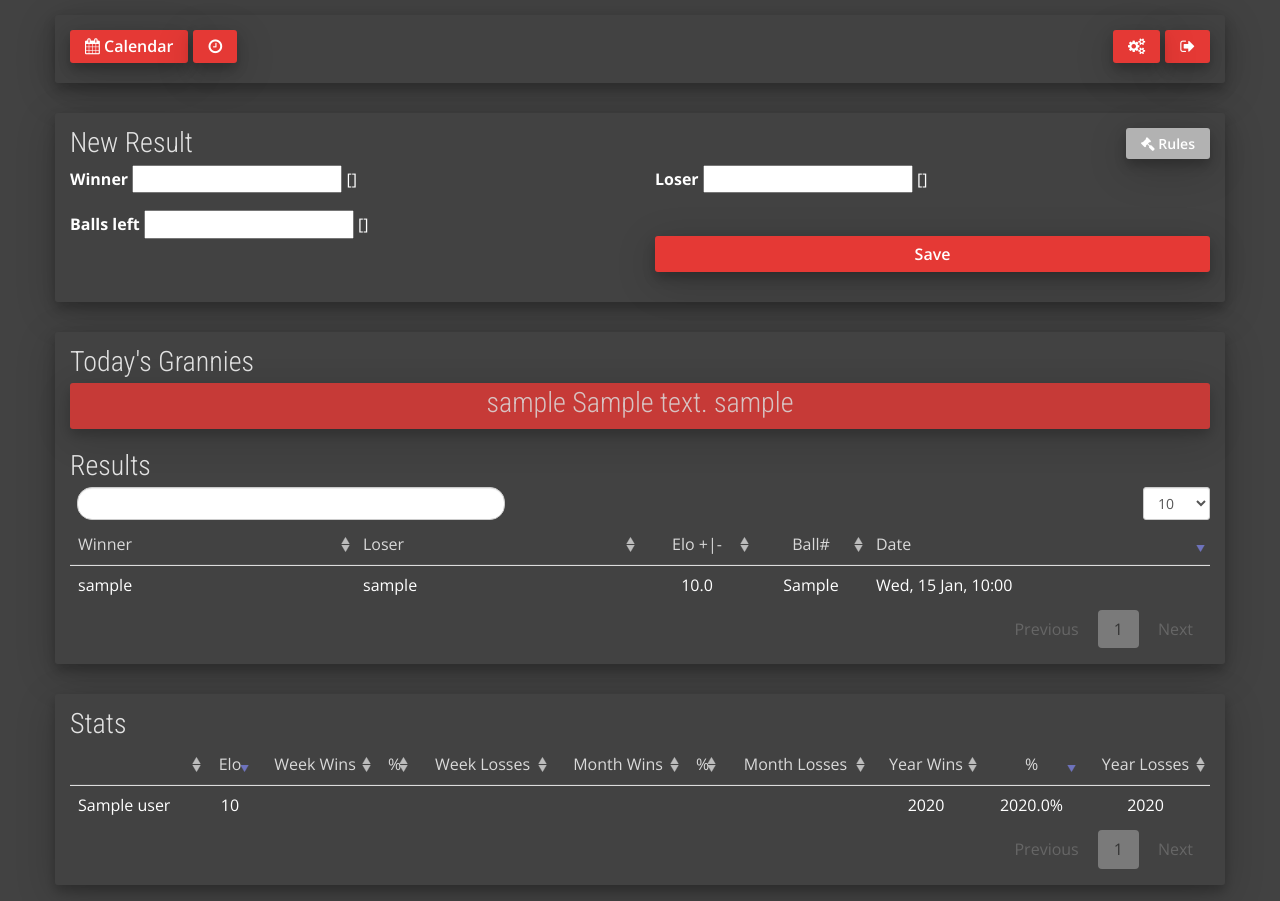
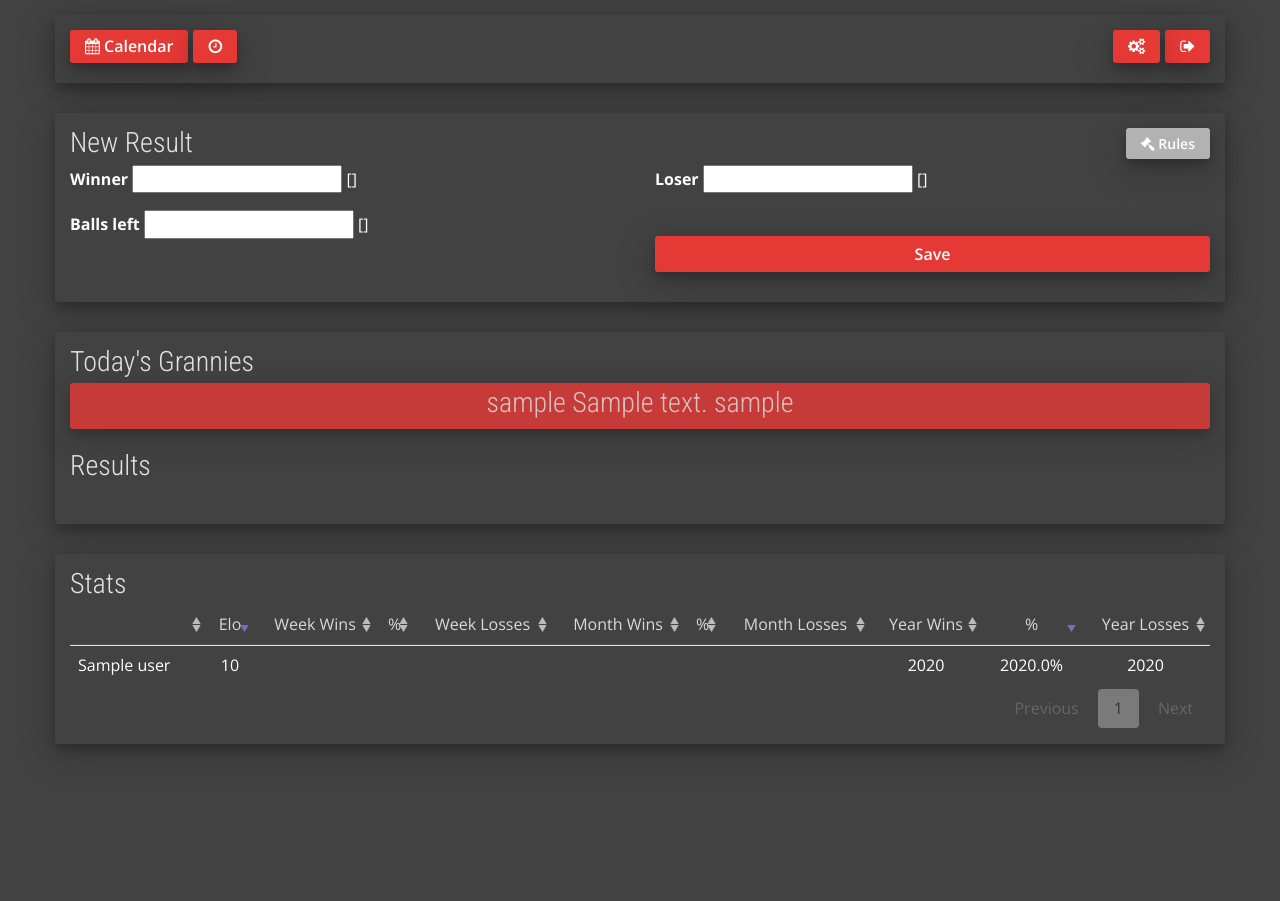
Before and after one commit to RossLYoung/rookie_booking, a Django app: template rookie_booking/booking_calendar/templates/booking_calendar/pool.html in a window 1280 px wide. After the commit the page ends 752 px from the top, so only its background shows below. Run offline with Django 3.2, Linux system fonts and the light colour scheme; the template is opened without the code that fills it: most values are stand-ins (such as "Sample title", 1, 10 or a date in 2020); form fields are guessed from the names that the template uses; parts of the project's set-up code (start-up, migrations or seed data) failed here and were passed over; some libraries are stand-ins or nearby versions.

Commit message:
results table not consules json rater than rendering already rendered html table.

```diff
--- a/rookie_booking/booking_calendar/templates/booking_calendar/pool.html
+++ b/rookie_booking/booking_calendar/templates/booking_calendar/pool.html
@@ -107,36 +107,38 @@
 
                 <h3 class="header-title">Results</h3>
 
+                {#                <table id="data-table" class="table table-hover">#}
+                {#                    <thead>#}
+                {#                    <tr>#}
+                {#                        <th style="width: 25%">Winner</th>#}
+                {#                        <th style="width: 25%">Loser</th>#}
+                {#                        <th style="width: 10%" class="text-center">Elo +|-</th>#}
+                {#                        <th style="width: 10%" class="text-center">Ball#</th>#}
+                {#                        <th style="width: 40%">Date</th>#}
+                {#                    </tr>#}
+                {#                    </thead>#}
+                {#                    <tbody>#}
+                {#                    {% for result, diff in zippedResults %}#}
+                {#                        <tr>#}
+                {#                            <td style="width: 25%">{{ result.winner.username }}</td>#}
+                {#                            <td style="width: 25%">{{ result.loser.username }}</td>#}
+                {#                            <td style="width: 10%" class="text-center">{{ diff.winner_elo|floatformat:1 }}</td>#}
+                {#                            <td style="width: 10%" class="text-center">#}
+                {#                                {% if result.balls_left == 7 %}#}
+                {#                                    <a class="btn-accent2 btn-sm mar pulsate">#}
+                {#                                        {{ result.balls_left }}#}
+                {#                                    </a>#}
+                {#                                {% else %}#}
+                {#                                    {{ result.balls_left }}#}
+                {#                                {% endif %}#}
+                {#                            </td>#}
+                {##}
+                {#                            <td style="width: 40%" ><span style="display: none">{{ result.created_on|date:'ymdHi' }}</span>{{ result.created_on|date:'D, j M, G:i' }}</td>#}
+                {#                        </tr>#}
+                {#                    {% endfor %}#}
+                {#                    </tbody>#}
+                {#                </table>#}
                 <table id="data-table" class="table table-hover">
-                    <thead>
-                    <tr>
-                        <th style="width: 25%">Winner</th>
-                        <th style="width: 25%">Loser</th>
-                        <th style="width: 10%" class="text-center">Elo +|-</th>
-                        <th style="width: 10%" class="text-center">Ball#</th>
-                        <th style="width: 40%">Date</th>
-                    </tr>
-                    </thead>
-                    <tbody>
-                    {% for result, diff in zippedResults %}
-                        <tr>
-                            <td style="width: 25%">{{ result.winner.username }}</td>
-                            <td style="width: 25%">{{ result.loser.username }}</td>
-                            <td style="width: 10%" class="text-center">{{ diff.winner_elo|floatformat:1 }}</td>
-                            <td style="width: 10%" class="text-center">
-                                {% if result.balls_left == 7 %}
-                                    <a class="btn-accent2 btn-sm mar pulsate">
-                                        {{ result.balls_left }}
-                                    </a>
-                                {% else %}
-                                    {{ result.balls_left }}
-                                {% endif %}
-                            </td>
-
-                            <td style="width: 40%" ><span style="display: none">{{ result.created_on|date:'ymdHi' }}</span>{{ result.created_on|date:'D, j M, G:i' }}</td>
-                        </tr>
-                    {% endfor %}
-                    </tbody>
                 </table>
 
             </div>
@@ -225,21 +227,43 @@
     <script type="text/javascript">
         $(document).ready(function(){
 
-            $('#data-table').dataTable( {
-                "dom": '<"top"fl>t<"bottom"rp><"clear">',
-                "order": [[ 4, "desc" ]],
-                language: {
-                    search: "_INPUT_",
-                    {#                searchPlaceholder: "Filter Students...",#}
-                    "lengthMenu": "_MENU_"
-                },
-                {#                "columnDefs": [#}
-                {#                    { "orderable": true,  "targets": 0 },#}
-                {#                    { "orderable": true,  "targets": 1 },#}
-                {#                    { "orderable": true,  "targets": 2 },#}
-                {#                    { "orderable": true, "targets": 3 }#}
-                {#                ]#}
-            } );
+            function show_data_in_table(results_data_json){
+                var table = $('#data-table').DataTable( {
+                    destroy : true,
+                    dataType: "json",
+                    order   : [[ 4, "asc" ]],
+                    data    : results_data_json[0],
+                    columns: [
+                        //{ title:"id",              data: "id" },
+                        { title:"winner",          data: "winner" },
+                        { title:"loser",           data: "loser" },
+                        { title:"elo",             data: "elo" },
+                        { title:"balls_left",      data: "balls_left" },
+                        { title:"date",            data: "date" },
+                    ]
+                } );
+
+                table.order()
+            }
+
+            $.ajax({
+                type: "GET",
+                url:  '/api/pool-results/',
+                dataType : "json",
+                contentType: "application/x-www-form-urlencoded; charset=UTF-8",
+                cache: true,
+                async: true,
+                success: (function(data) {
+                    show_data_in_table([data['data']])
+                }),
+                error: function (xhr, errmsg, err) {
+                    alert("Results Error - Sorry!");
+                    $('#results').html("<div class='alert-box alert radius' data-alert>Oops! We have encountered an error: " + errmsg +
+                        " <a href='#' class='close'>&times;</a></div>"); // add the error to the dom
+                    console.log(xhr.status + ": " + xhr.responseText); // provide a bit more info about the error to the console
+                }
+            });
+
 
             $('#data-table-second').dataTable( {
                 "dom": '<"top">t<"bottom"rp><"clear">',
```
Also changed, not shown: rookie_booking/booking_calendar/views.py (+4 -4 lines).
